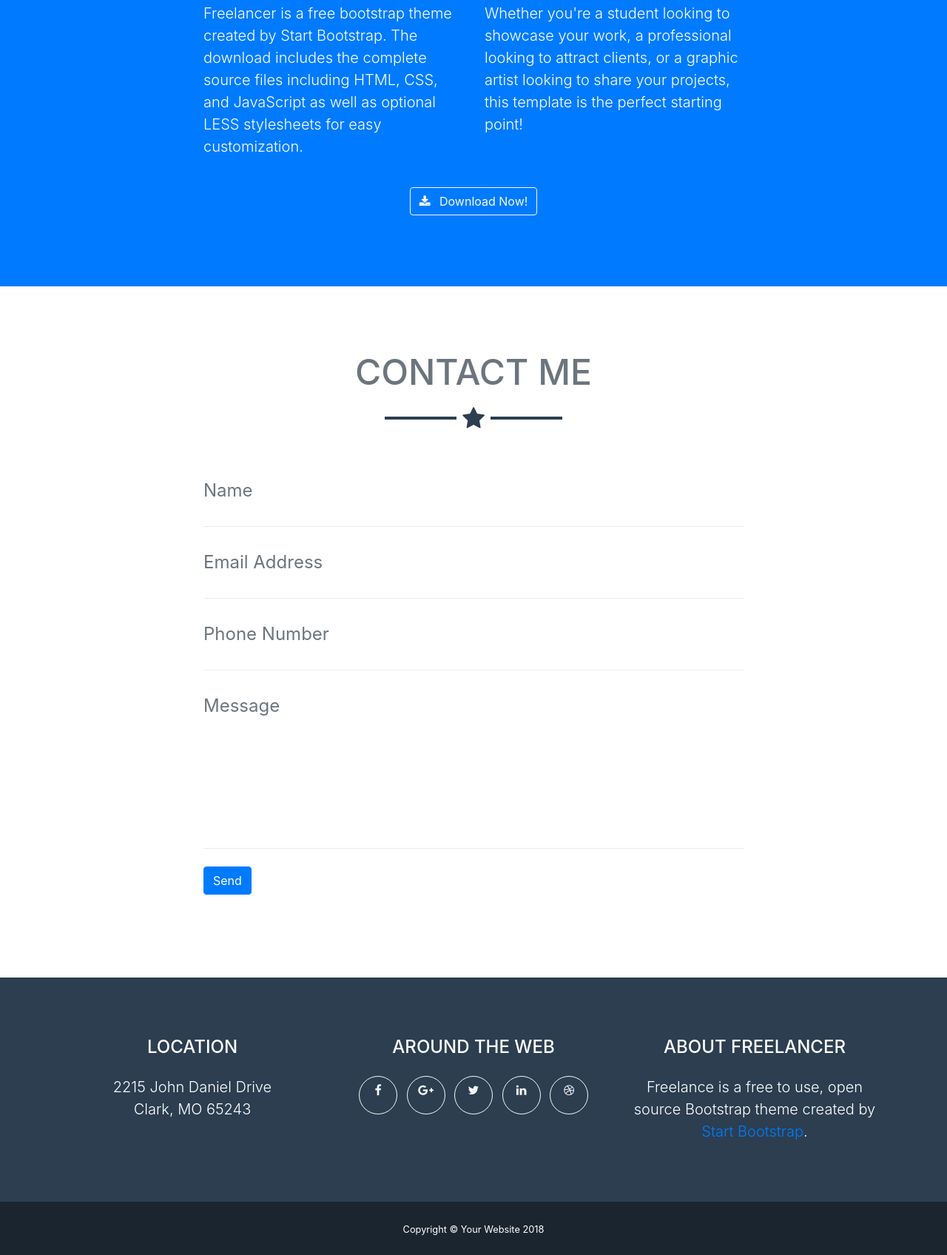
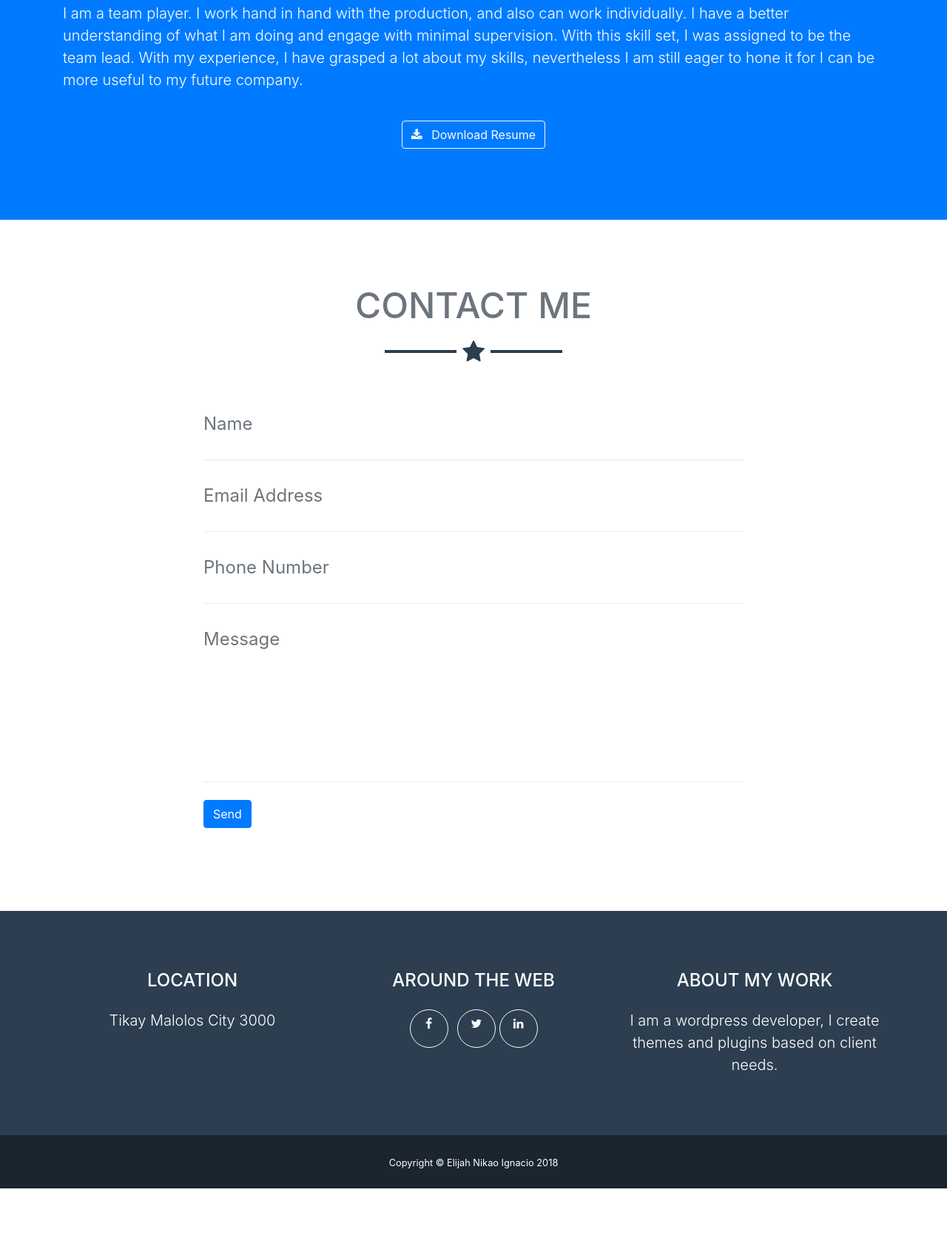
Before and after one commit to Joogy/portfolio, a website with bundled scripts: page index.html in a window 1280 px wide. Shown: the part 1868-3564 px from the top of the page at 74% size. After the commit the page ends 3474 px from the top, so only its background shows below. Built offline with nearby package versions, Linux system fonts and the light colour scheme.

Commit message:
updated footer and about section

```diff
--- a/index.html
+++ b/index.html
@@ -138,17 +138,14 @@
         <h2 class="text-center text-uppercase text-white">About</h2>
         <hr class="star-light mb-5">
         <div class="row">
-          <div class="col-lg-4 ml-auto">
-            <p class="lead">Freelancer is a free bootstrap theme created by Start Bootstrap. The download includes the complete source files including HTML, CSS, and JavaScript as well as optional LESS stylesheets for easy customization.</p>
-          </div>
-          <div class="col-lg-4 mr-auto">
-            <p class="lead">Whether you're a student looking to showcase your work, a professional looking to attract clients, or a graphic artist looking to share your projects, this template is the perfect starting point!</p>
+          <div class="col-12">
+            <p class="lead">I am a team player. I work hand in hand with the production, and also can work individually. I have a better understanding of what I am doing and engage with minimal supervision. With this skill set, I was assigned to be the team lead. With my experience, I have grasped a lot about my skills, nevertheless I am still eager to hone it for I can be more useful to my future company. </p>
           </div>
         </div>
         <div class="text-center mt-4">
-          <a class="btn btn-xl btn-outline-light" href="#">
+          <a class="btn btn-xl btn-outline-light" href="https://drive.google.com/open?id=12gyRJpPKQGRcmHTYwkNSi4wYGkak3Jpo">
             <i class="fa fa-download mr-2"></i>
-            Download Now!
+            Download Resume
           </a>
         </div>
       </div>
@@ -209,43 +206,30 @@
         <div class="row">
           <div class="col-md-4 mb-5 mb-lg-0">
             <h4 class="text-uppercase mb-4">Location</h4>
-            <p class="lead mb-0">2215 John Daniel Drive
-              <br>Clark, MO 65243</p>
+            <p class="lead mb-0">Tikay Malolos City 3000</p>
           </div>
           <div class="col-md-4 mb-5 mb-lg-0">
             <h4 class="text-uppercase mb-4">Around the Web</h4>
             <ul class="list-inline mb-0">
               <li class="list-inline-item">
-                <a class="btn btn-outline-light btn-social text-center rounded-circle" href="#">
+                <a class="btn btn-outline-light btn-social text-center rounded-circle" href="https://www.facebook.com/elijahignacio">
                   <i class="fa fa-fw fa-facebook"></i>
                 </a>
               </li>
-              <li class="list-inline-item">
-                <a class="btn btn-outline-light btn-social text-center rounded-circle" href="#">
-                  <i class="fa fa-fw fa-google-plus"></i>
-                </a>
-              </li>
-              <li class="list-inline-item">
-                <a class="btn btn-outline-light btn-social text-center rounded-circle" href="#">
+              <a class="btn btn-outline-light btn-social text-center rounded-circle" href="https://twitter.com/elijahignacio">
                   <i class="fa fa-fw fa-twitter"></i>
                 </a>
               </li>
               <li class="list-inline-item">
-                <a class="btn btn-outline-light btn-social text-center rounded-circle" href="#">
+                <a class="btn btn-outline-light btn-social text-center rounded-circle" href="https://www.linkedin.com/in/elijah-nikao-ignacio-051aa9119">
                   <i class="fa fa-fw fa-linkedin"></i>
-                </a>
-              </li>
-              <li class="list-inline-item">
-                <a class="btn btn-outline-light btn-social text-center rounded-circle" href="#">
-                  <i class="fa fa-fw fa-dribbble"></i>
                 </a>
               </li>
             </ul>
           </div>
           <div class="col-md-4">
-            <h4 class="text-uppercase mb-4">About Freelancer</h4>
-            <p class="lead mb-0">Freelance is a free to use, open source Bootstrap theme created by
-              <a href="http://startbootstrap.com">Start Bootstrap</a>.</p>
+            <h4 class="text-uppercase mb-4">About My Work</h4>
+            <p class="lead mb-0">I am a wordpress developer, I create themes and plugins based on client needs.</p>
           </div>
         </div>
       </div>
@@ -253,7 +237,7 @@
 
     <div class="copyright py-4 text-center text-white">
       <div class="container">
-        <small>Copyright &copy; Your Website 2018</small>
+        <small>Copyright &copy; Elijah Nikao Ignacio 2018</small>
       </div>
     </div>
 
```
